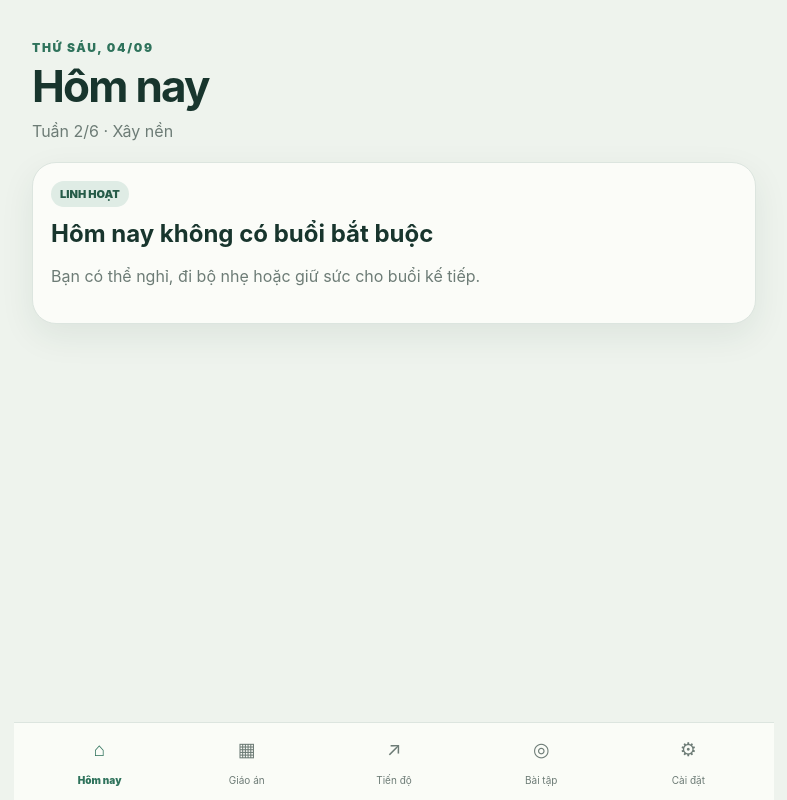
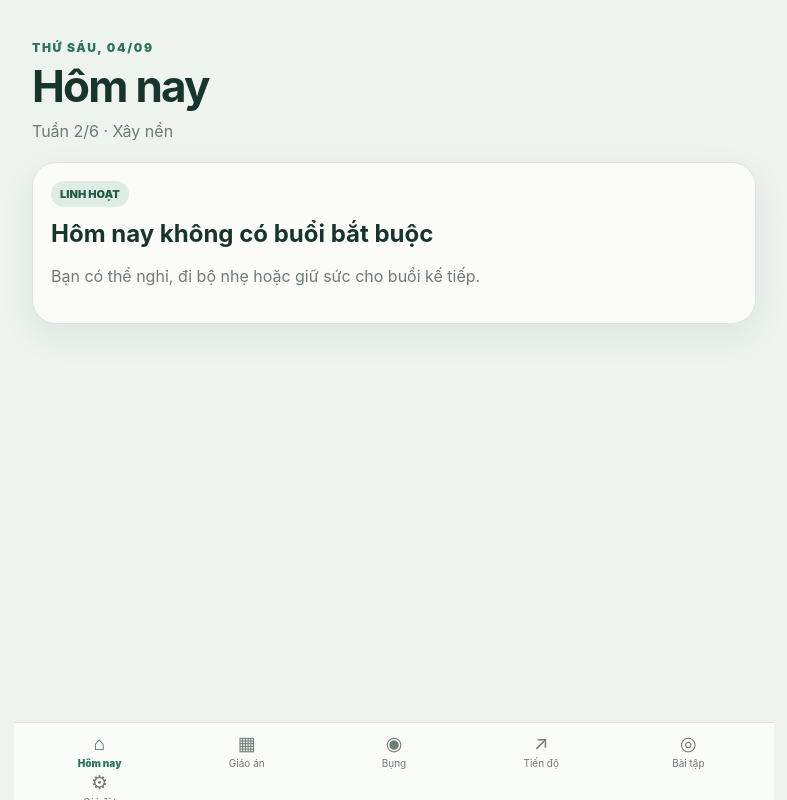
Before and after one commit to LamHoaiLinh/smart-workout-coach, a React (Vite) app: page / in a window 1280 px wide. Both pictures are taken after a click on the button "Dùng thử Demo". Shown: the whole page, without its empty margins (246-1033 px from the left). Built offline with nearby package versions, Linux system fonts and the light colour scheme.

Commit message:
feat: add core tab

```diff
--- a/src/components/Nav.tsx
+++ b/src/components/Nav.tsx
@@ -1,5 +1,5 @@
-export type Tab='today'|'program'|'progress'|'library'|'settings'
+export type Tab='today'|'program'|'core'|'progress'|'library'|'settings'
 export default function Nav({tab,onChange}:{tab:Tab;onChange:(t:Tab)=>void}){
-  const items:[Tab,string,string][]=[['today','Hôm nay','⌂'],['program','Giáo án','▦'],['progress','Tiến độ','↗'],['library','Bài tập','◎'],['settings','Cài đặt','⚙']]
+  const items:[Tab,string,string][]=[['today','Hôm nay','⌂'],['program','Giáo án','▦'],['core','Bụng','◉'],['progress','Tiến độ','↗'],['library','Bài tập','◎'],['settings','Cài đặt','⚙']]
   return <nav className="bottom-nav">{items.map(([id,label,icon])=><button key={id} className={tab===id?'active':''} onClick={()=>onChange(id)}><span>{icon}</span><small>{label}</small></button>)}</nav>
 }
```
